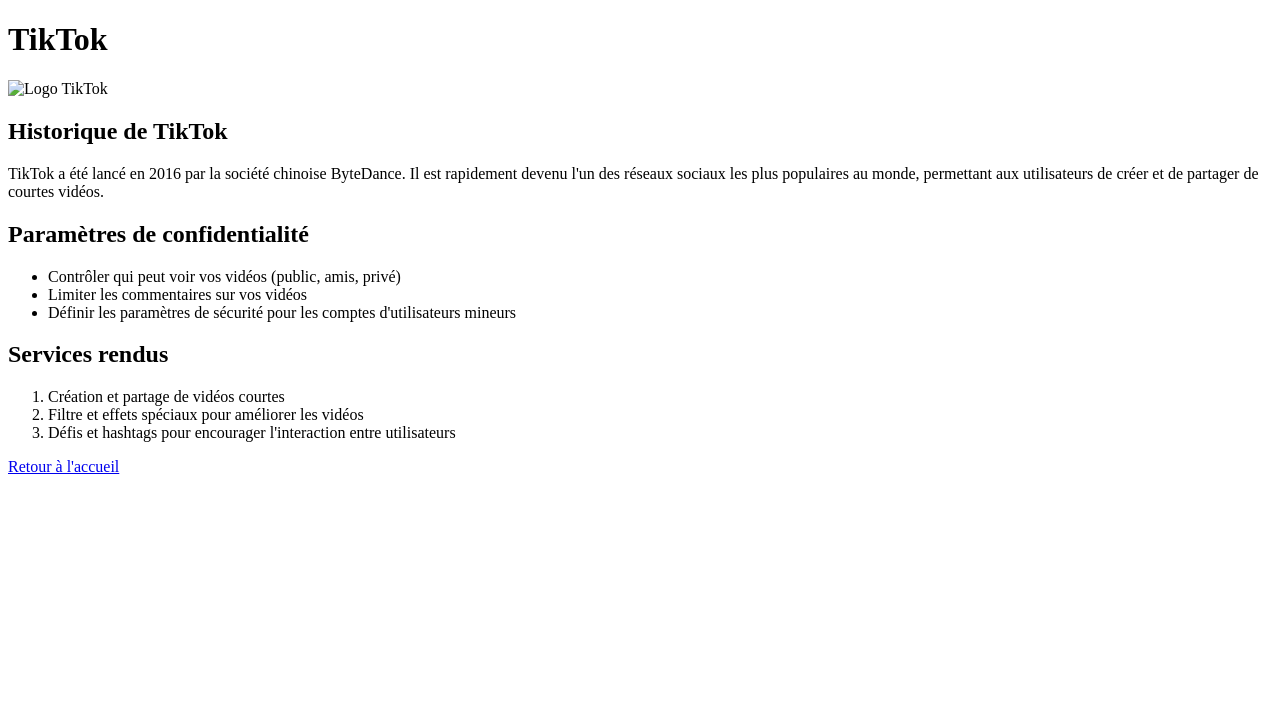
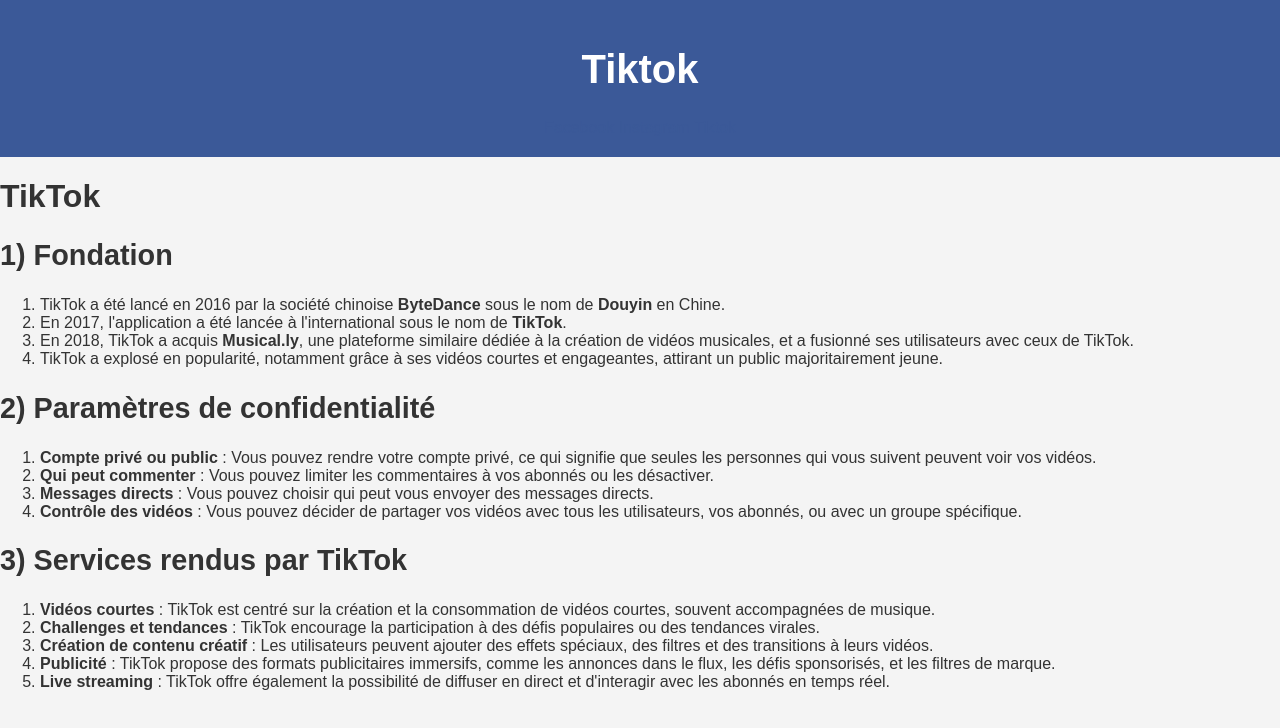
Before and after one commit to ahmedgorgi/mini-site, a plain HTML site: page tik tok.html in a window 1280 px wide. Drawn offline with Linux system fonts and the light colour scheme.

Commit message:
Update tik tok.html

```diff
--- a/tik tok.html
+++ b/tik tok.html
@@ -1,42 +1,68 @@
 <!DOCTYPE html>
+
 <html lang="fr">
+
 <head>
+
     <meta charset="UTF-8">
+
     <meta name="viewport" content="width=device-width, initial-scale=1.0">
-    <title>TikTok</title>
-    <link rel="stylesheet" href="styles.css">
+
+    <title>Tiktok</title>
+
+    <link rel="stylesheet" href="style.css">
+
 </head>
+
 <body>
+
     <header>
-        <h1>TikTok</h1>
-        <img src="tiktok-logo.png" alt="Logo TikTok">
+
+        <h1>Tiktok</h1>
+
+        <nav>
+
+            <a href="index.html">Facebook</a>
+
+            <a href="about.html">Instagram</a>
+
+            <a href="contact.html">Tiktok</a>
+
+        </nav>
+
     </header>
 
-    <section>
-        <h2>Historique de TikTok</h2>
-        <p>TikTok a été lancé en 2016 par la société chinoise ByteDance. Il est rapidement devenu l'un des réseaux sociaux les plus populaires au monde, permettant aux utilisateurs de créer et de partager de courtes vidéos.</p>
-    </section>
+    <main>
 
-    <section>
-        <h2>Paramètres de confidentialité</h2>
-        <ul>
-            <li>Contrôler qui peut voir vos vidéos (public, amis, privé)</li>
-            <li>Limiter les commentaires sur vos vidéos</li>
-            <li>Définir les paramètres de sécurité pour les comptes d'utilisateurs mineurs</li>
-        </ul>
-    </section>
+       <h1>TikTok</h1>
 
-    <section>
-        <h2>Services rendus</h2>
-        <ol>
-            <li>Création et partage de vidéos courtes</li>
-            <li>Filtre et effets spéciaux pour améliorer les vidéos</li>
-            <li>Défis et hashtags pour encourager l'interaction entre utilisateurs</li>
-        </ol>
-    </section>
+    <h2>1) Fondation</h2>
+    <ol>
+        <li>TikTok a été lancé en 2016 par la société chinoise <strong>ByteDance</strong> sous le nom de <strong>Douyin</strong> en Chine.</li>
+        <li>En 2017, l'application a été lancée à l'international sous le nom de <strong>TikTok</strong>.</li>
+        <li>En 2018, TikTok a acquis <strong>Musical.ly</strong>, une plateforme similaire dédiée à la création de vidéos musicales, et a fusionné ses utilisateurs avec ceux de TikTok.</li>
+        <li>TikTok a explosé en popularité, notamment grâce à ses vidéos courtes et engageantes, attirant un public majoritairement jeune.</li>
+    </ol>
 
-    <footer>
-        <a href="index.html">Retour à l'accueil</a>
-    </footer>
+    <h2>2) Paramètres de confidentialité</h2>
+    <ol>
+        <li><strong>Compte privé ou public</strong> : Vous pouvez rendre votre compte privé, ce qui signifie que seules les personnes qui vous suivent peuvent voir vos vidéos.</li>
+        <li><strong>Qui peut commenter</strong> : Vous pouvez limiter les commentaires à vos abonnés ou les désactiver.</li>
+        <li><strong>Messages directs</strong> : Vous pouvez choisir qui peut vous envoyer des messages directs.</li>
+        <li><strong>Contrôle des vidéos</strong> : Vous pouvez décider de partager vos vidéos avec tous les utilisateurs, vos abonnés, ou avec un groupe spécifique.</li>
+    </ol>
+
+    <h2>3) Services rendus par TikTok</h2>
+    <ol>
+        <li><strong>Vidéos courtes</strong> : TikTok est centré sur la création et la consommation de vidéos courtes, souvent accompagnées de musique.</li>
+        <li><strong>Challenges et tendances</strong> : TikTok encourage la participation à des défis populaires ou des tendances virales.</li>
+        <li><strong>Création de contenu créatif</strong> : Les utilisateurs peuvent ajouter des effets spéciaux, des filtres et des transitions à leurs vidéos.</li>
+        <li><strong>Publicité</strong> : TikTok propose des formats publicitaires immersifs, comme les annonces dans le flux, les défis sponsorisés, et les filtres de marque.</li>
+        <li><strong>Live streaming</strong> : TikTok offre également la possibilité de diffuser en direct et d'interagir avec les abonnés en temps réel.</li>
+    </ol>
+
+    </main>
+
 </body>
+
 </html>
```
